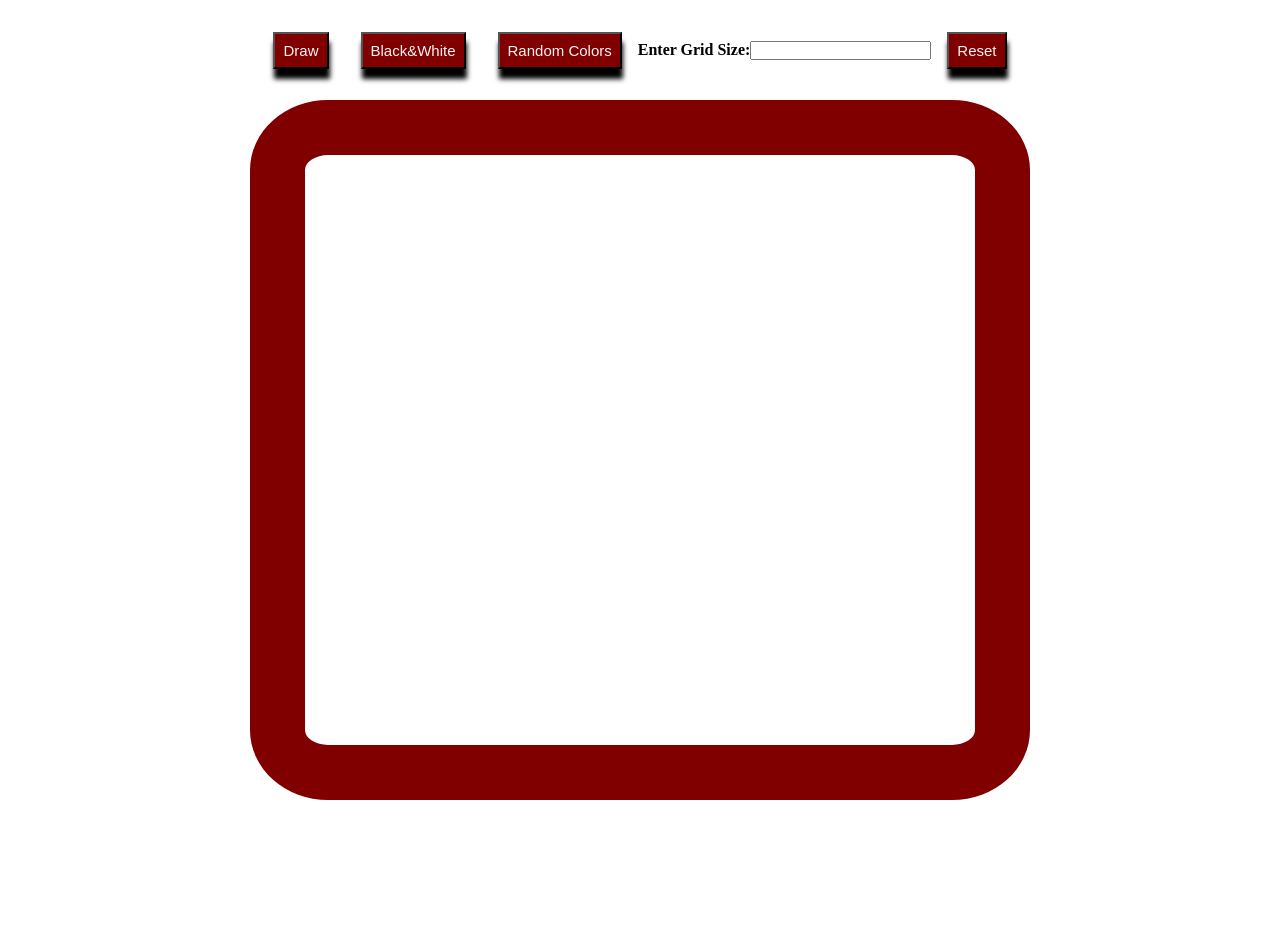
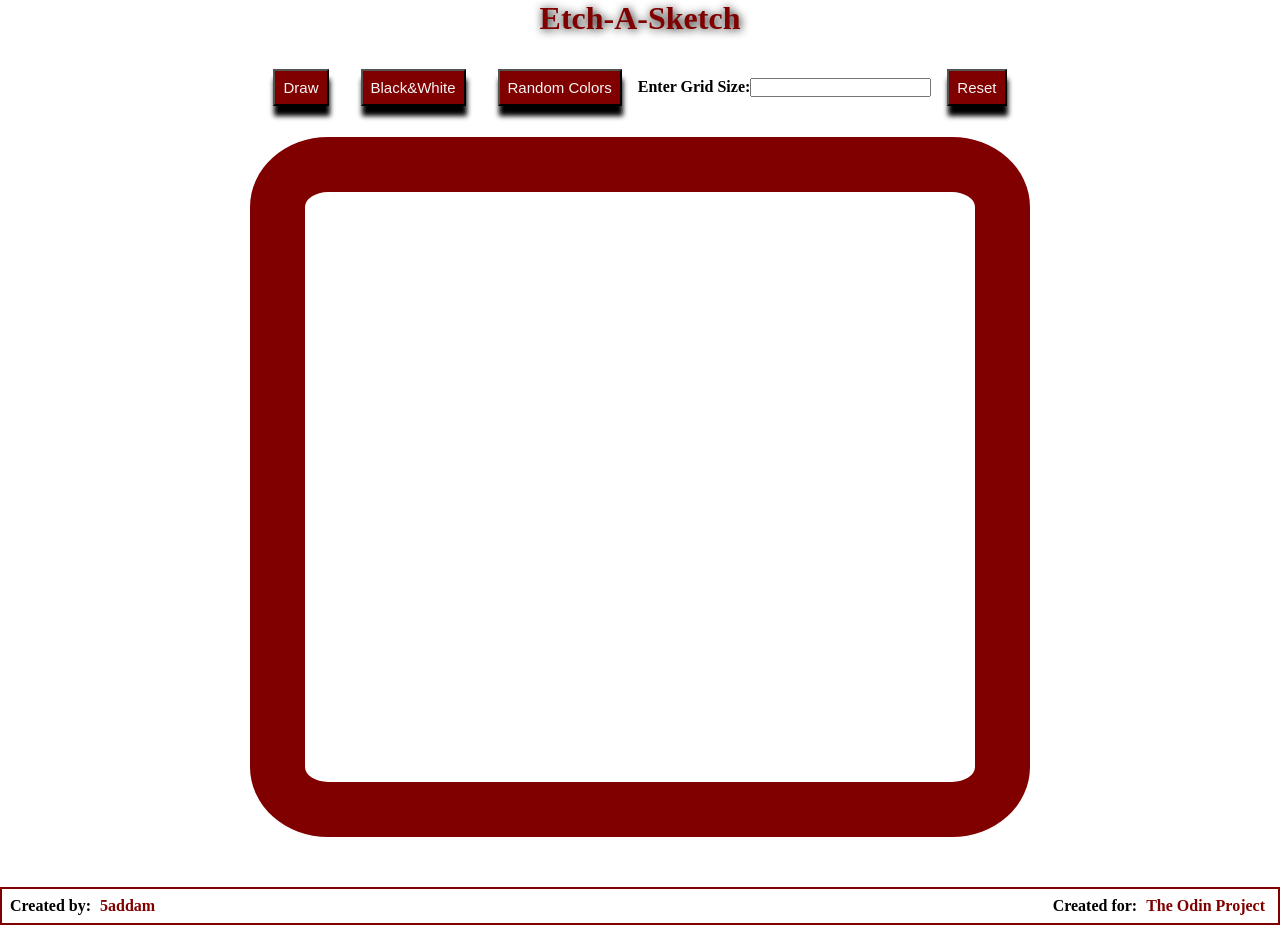
Before and after one commit to 5addam/etch-a-sketch, a plain HTML site: page index.html in a window 1280 px wide. Before the commit the page ends 800 px from the top, so only its background shows below. Drawn offline with Linux system fonts and the light colour scheme.

Commit message:
all bugs solvedgit status

```diff
--- a/grid.css
+++ b/grid.css
@@ -12,11 +12,13 @@
      width: 100%;
      height: 100vh;
  }
- main{
-     display: grid;
-     grid-template-columns: 500px, auto;
-     /* grid-template-rows: auto; */
+ h1{
+     text-align: center;
+     color: maroon;
+     font-weight: 900;
+     text-shadow: 1px 1px 10px black;
  }
+
  #controls{
      display: flex;
      width: 100%;
@@ -37,7 +39,7 @@
      box-shadow: 1px 10px 5px #000;
  }
  button:hover{
-     top: 5px;
+    top: 5px;
     box-shadow: 1px 1px 5px #000;
  }
  label{
@@ -53,14 +55,31 @@
     /* smargin-top: 150px; */
     width: 780px;
     height: 700px;
+    margin-bottom: 50px;
 }
 
 .grid-item {
     /* border: 1px solid #d3d; */
     text-align: center;
 }
-#btn{
-    font-size: 25px;
-    background-color: darkcyan;
-    margin: auto;
+
+footer{
+    display: flex;
+    /* width: 100%; */
+    justify-content: space-between;
+    align-items: center;
+    border: 2px solid maroon;
+    /* padding: .5rem; */
 }
+footer h4{
+    margin: .5rem
+}
+
+#footer-link{
+    text-decoration: none;
+    padding: 5px;
+    color: maroon;
+}
+#footer-link:hover{
+    text-transform: uppercase;
+}
--- a/grid.js
+++ b/grid.js
@@ -4,10 +4,9 @@ let btns = document.querySelectorAll('button');
 let colors = [0,0,0];
 var cell;
 let activeButton;
-let input = document.getElementById('grid-input').value;
+let input = document.getElementById('grid-input');
 
 function makeGrid(rows, cols) {
-    let size = Math.floor(((780/rows)-7));
     container.style.gridTemplateRows = `repeat(${rows}, auto)`;
     container.style.gridTemplateColumns = `repeat(${cols}, auto)`;
     for (c = 0; c < (rows * cols); c++) {
@@ -40,6 +39,9 @@ btns.forEach((element)=>{
                     activeButton = '';
                     container.innerHTML = '';
                     makeGrid(Number(input.value), Number(input.value));
+                    input.value = '';
+                    console.log(input.value);
+                    console.log(input.value);
                     document.getElementById('btn-black').setAttribute('style','top: 0px; box-shadow: 1px 10px 5px #000');
                     document.getElementById('btn-random').setAttribute('style','top: 0px; box-shadow: 1px 10px 5px #000');
                     document.getElementById('btn-start').setAttribute('style','top: 0px; box-shadow: 1px 10px 5px #000');
--- a/index.html
+++ b/index.html
@@ -6,6 +6,7 @@
     <link rel="Stylesheet" href="grid.css">
 </head>
 <body class="html">
+    <h1>Etch-A-Sketch</h1>
         <div id="controls">
             <button id="btn-start" class="btn">Draw</button>
             <button id="btn-black" class="btn">Black&White</button>
@@ -15,6 +16,10 @@
             <button id="btn-reset" class="btn">Reset</button>
         </div>
         <div id="grid-container"></div>
+        <footer>
+            <h4>Created by: <a id="footer-link" href="https:github.com/5addam">5addam</a></h4>
+            <h4>Created for: <a id="footer-link" href="https://www.theodinproject.com/">The Odin Project</a></h4>
+        </footer>
 
     <script src="grid.js"></script>
 </body>
```
